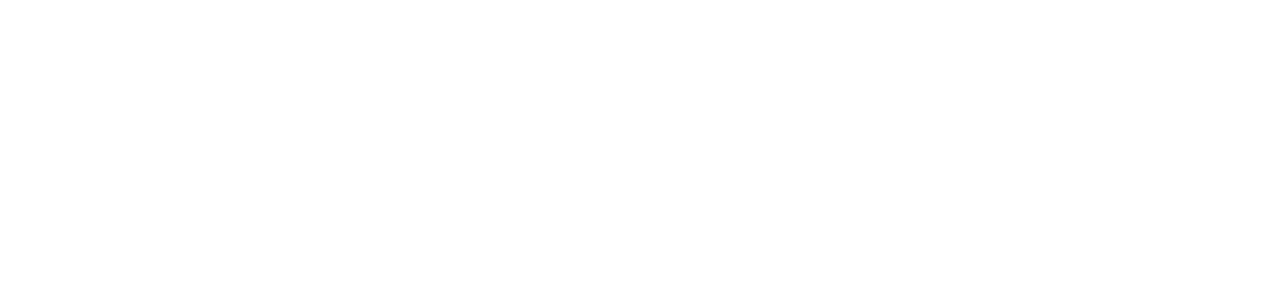
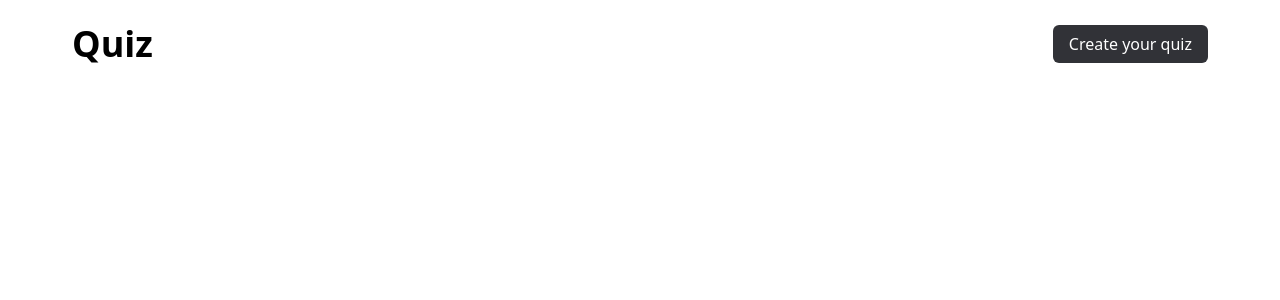
Before and after one commit to Vlad4567/Quiz, a React (Create React App) app: page / in a window 1280 px wide. Shown: the top 300 px of the page. Built offline with nearby package versions, Linux system fonts and the light colour scheme.

Commit message:
feat: header

```diff
--- a/src/App.tsx
+++ b/src/App.tsx
@@ -1,3 +1,20 @@
+import { Outlet, useLocation } from 'react-router-dom';
+import { Header } from './components/Header';
+import { useDocumentTitle } from 'usehooks-ts';
+import { websiteName } from './helpers/variables';
+import { convertHyphenToSpace } from './helpers/functions';
+
 export const App: React.FC = () => {
-  return <></>;
+  const { pathname } = useLocation();
+  const lastPathName = pathname.split('/').pop();
+
+  useDocumentTitle(convertHyphenToSpace(lastPathName || '') || websiteName);
+
+  return (
+    <>
+      <Header />
+
+      <Outlet />
+    </>
+  );
 };
--- /dev/null
+++ b/src/Router.tsx
@@ -0,0 +1,12 @@
+import { HashRouter, Route, Routes } from 'react-router-dom';
+import { App } from './App';
+
+export const Router: React.FC = () => {
+  return (
+    <HashRouter>
+      <Routes>
+        <Route path="/" element={<App />} />
+      </Routes>
+    </HashRouter>
+  );
+};
--- /dev/null
+++ b/src/components/Header.tsx
@@ -0,0 +1,31 @@
+import { Link, NavLink } from 'react-router-dom';
+import { websiteName } from '../helpers/variables';
+import { twJoin } from 'tailwind-merge';
+
+export const Header: React.FC = () => {
+  return (
+    <header className="flex h-22 items-center justify-center">
+      <ul className="content-padding flex w-full items-center justify-between">
+        <li>
+          <Link to="/">
+            <h2 className="font-bold">{websiteName}</h2>
+          </Link>
+        </li>
+        <li>
+          <NavLink
+            to="/new-quiz"
+            className={({ isActive }) =>
+              twJoin(
+                `rounded-md bg-primary px-4 py-2
+                text-white transition hover:bg-secondary`,
+                isActive && 'hidden',
+              )
+            }
+          >
+            Create your quiz
+          </NavLink>
+        </li>
+      </ul>
+    </header>
+  );
+};
--- /dev/null
+++ b/src/helpers/functions.ts
@@ -0,0 +1,10 @@
+export const convertHyphenToSpace = (str: string) => {
+  return str
+    .split('-')
+    .map((word, index) =>
+      index === 0
+        ? word.charAt(0).toUpperCase() + word.slice(1).toLowerCase()
+        : word,
+    )
+    .join(' ');
+};
--- /dev/null
+++ b/src/helpers/variables.ts
@@ -0,0 +1 @@
+export const websiteName = 'Quiz';
--- a/src/index.tsx
+++ b/src/index.tsx
@@ -1,5 +1,5 @@
 import { createRoot } from 'react-dom/client';
-import { App } from './App';
+import { Router } from './Router';
 import './index.css';
 
-createRoot(document.getElementById('root') as HTMLElement).render(<App />);
+createRoot(document.getElementById('root') as HTMLElement).render(<Router />);
```
